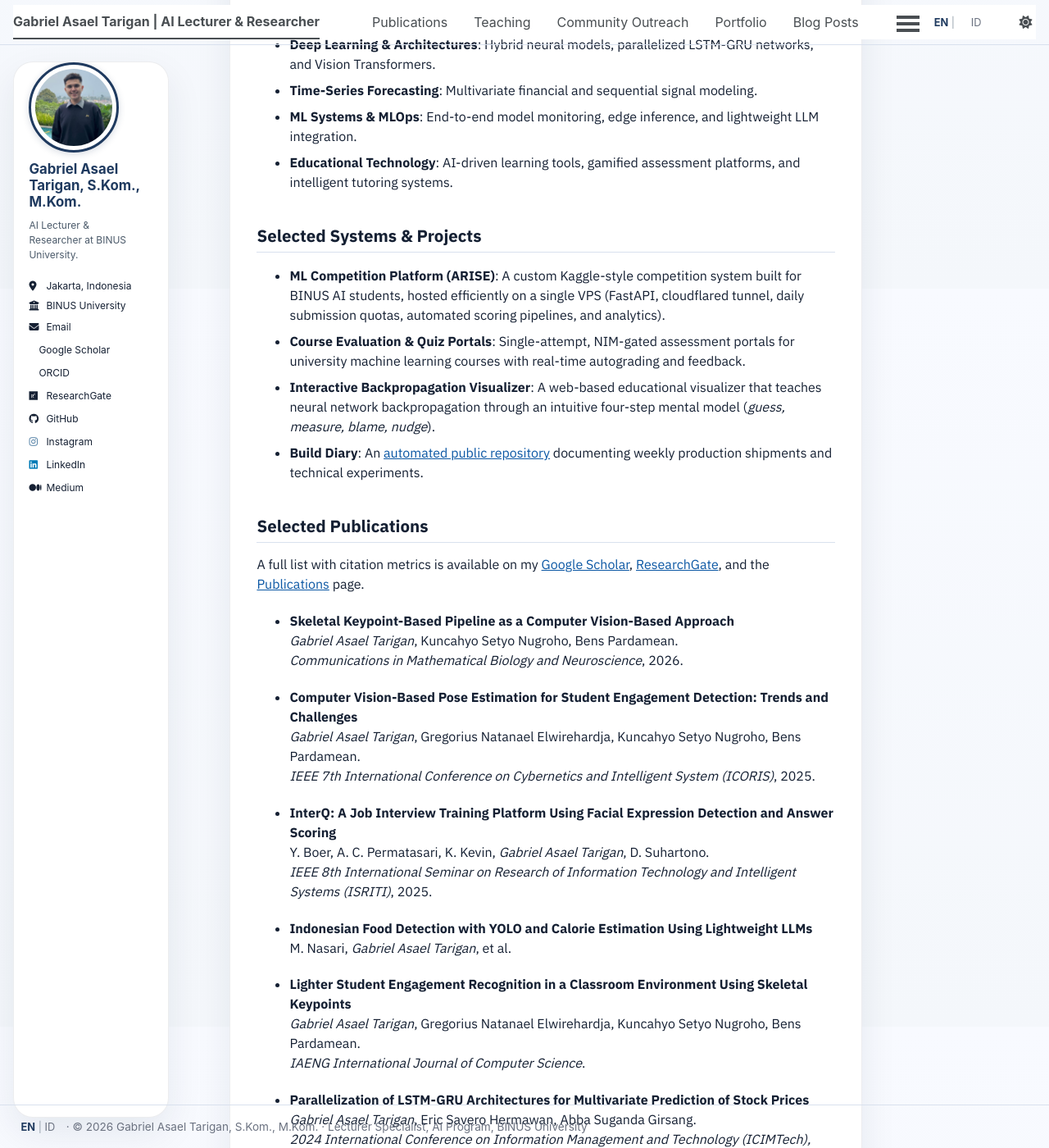
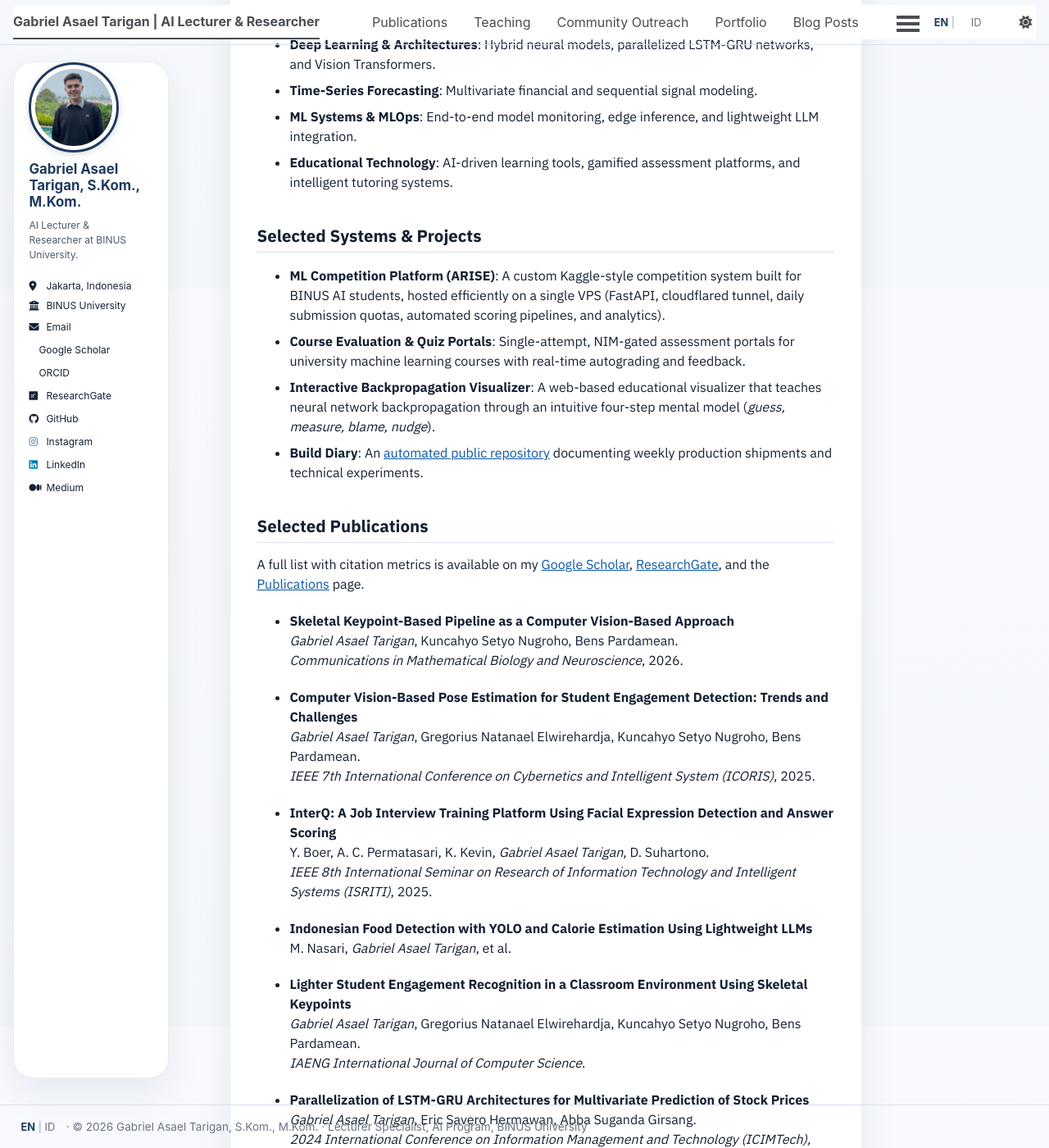
Before and after one commit to asaeltarigan/asaeltarigan.github.io, a Jekyll site: the page built from _pages/about.md, in a window 1280 px wide and 1400 px high, scrolled down 548 px. Shown: the whole window at 82% size. Built offline with Jekyll 4.4.1, drawn with Linux system fonts in a browser that asks for light colours; a style sheet for code colours, icons or effects is not loaded.

Commit message:
Sidebar sticky: tighten height cap so it never collides with the fixed footer

```diff
--- a/_includes/head.html
+++ b/_includes/head.html
@@ -94,4 +94,4 @@
 <link rel="preconnect" href="https://fonts.gstatic.com" crossorigin>
 <link href="https://fonts.googleapis.com/css2?family=IBM+Plex+Sans:wght@400;500;600;700&display=swap" rel="stylesheet">
 <link rel="stylesheet" href="{{ base_path }}/assets/css/main.css">
-<link rel="stylesheet" href="{{ base_path }}/assets/css/custom.css?v=32">
+<link rel="stylesheet" href="{{ base_path }}/assets/css/custom.css?v=33">
--- a/assets/css/custom.css
+++ b/assets/css/custom.css
@@ -41,7 +41,7 @@ html[data-theme="dark"] {
   top: 4.7em;
   align-self: flex-start;
   padding-top: 0 !important;
-  max-height: calc(100vh - 7em);
+  max-height: calc(100vh - 10em);
   overflow-y: auto;
   scrollbar-width: none;
   -ms-overflow-style: none;
```
